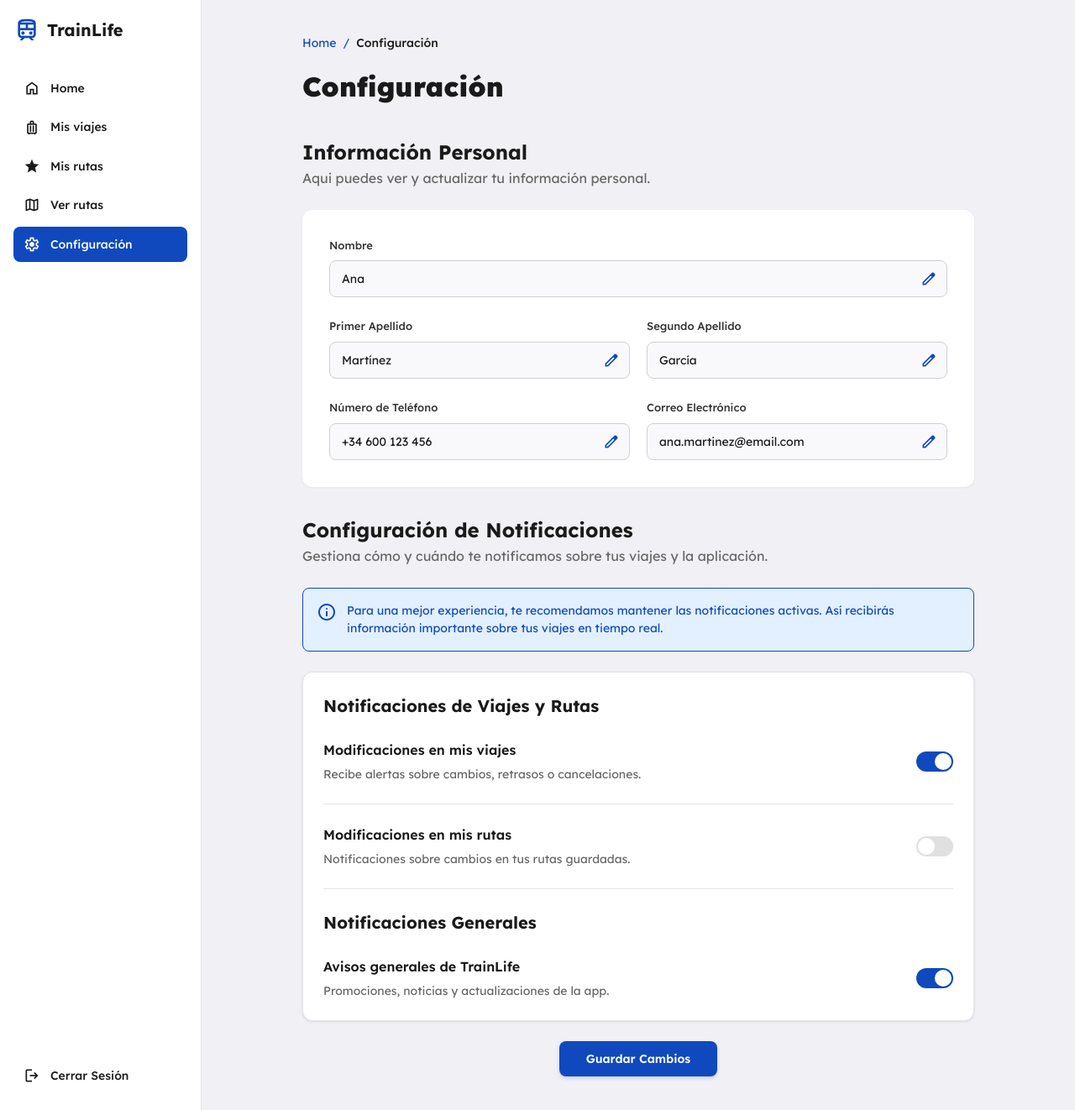
After one commit to diego-vazquez-morales/IPO, a Flask app: page /configuracion in a window 1280 px wide. The commit adds this page. Shown: the whole page at 84% size. Run offline with Flask 3, Linux system fonts and the light colour scheme.

Commit message:
he terminado la parte de configuracion del usuario

```diff
--- a/app.py
+++ b/app.py
@@ -57,9 +57,9 @@ def viajesDetalles():
 def misRutas():
     return render_template('MisRutas.html')
 
-@app.route('/configuracionNotificaciones')
-def configuracionNotificaciones():
-    return render_template('configuracionNotificaciones.html')
+@app.route('/configuracion')
+def configuracion():
+    return render_template('configuracion.html')
 
 # Punto de entrada
 if __name__ == '__main__':
--- a/static/styles/PreferenciasNotificaciones.css
+++ /dev/null
@@ -1,6 +0,0 @@
-/* PreferenciasNotificaciones.css - estilos para PreferenciasNotificaciones.html */
-body{font-family:Segoe UI, Roboto, Arial, sans-serif;background:#fafafa;margin:0;color:#222}
-.container{max-width:900px;margin:20px auto;padding:16px}
-.pref-list{display:grid;grid-template-columns:1fr 1fr;gap:12px}
-.pref-item{background:#fff;padding:12px;border-radius:6px;border:1px solid #eee}
-.toggle{float:right}
--- a/static/styles/configuracionNotificaciones.css
+++ b/static/styles/configuracion.css
@@ -52,7 +52,7 @@ body {
 }
 
 .logo-icon {
-    color: #1049bd;
+    color: #0f49bd;
     font-size: 32px;
 }
 
@@ -86,7 +86,7 @@ body {
 }
 
 .nav-item.active {
-    background-color: #1049bd;
+    background-color: #0f49bd;
     color: #ffffff;
 }
 
@@ -102,15 +102,162 @@ body {
 /* Contenido principal */
 .main-content {
     flex: 1;
-    padding: 32px;
-    overflow-y: auto;
-    background-color: #f5f5f5;
+    padding: 40px 60px;
+    background-color: #f0f0f5;
 }
 
 .content-wrapper {
     max-width: 800px;
     margin: 0 auto;
 }
+
+.page-title {
+    font-size: 32px;
+    font-weight: 700;
+    color: #1a1a1a;
+    margin-bottom: 8px;
+}
+
+.page-subtitle {
+    font-size: 14px;
+    color: #666;
+    margin-bottom: 24px;
+}
+
+/* Tarjeta de contenido */
+.card {
+    background-color: #ffffff;
+    border-radius: 12px;
+    padding: 32px;
+    box-shadow: 0 1px 3px rgba(0, 0, 0, 0.05);
+}
+
+/* Formulario */
+.form {
+    display: flex;
+    flex-direction: column;
+    gap: 24px;
+}
+
+.form-row {
+    display: grid;
+    grid-template-columns: 1fr 1fr;
+    gap: 20px;
+}
+
+.form-group {
+    display: flex;
+    flex-direction: column;
+    position: relative;
+}
+
+.form-group-full {
+    display: flex;
+    flex-direction: column;
+    position: relative;
+}
+
+.form-label {
+    font-size: 13px;
+    font-weight: 500;
+    color: #333;
+    margin-bottom: 8px;
+    display: flex;
+    align-items: center;
+    gap: 4px;
+}
+
+.label-icon {
+    position: absolute;
+    right: 12px;
+    bottom: 12px;
+    font-size: 20px;
+    pointer-events: none;
+    color: #0f49bd;
+
+}
+
+.label-icon.error {
+    color: #ff0000;
+    font-variation-settings: 'FILL' 1, 'wght' 400, 'GRAD' 0, 'opsz' 24;
+}
+
+.label-icon.warning {
+    color: #ff8c00;
+    font-variation-settings: 'FILL' 1, 'wght' 400, 'GRAD' 0, 'opsz' 24;
+}
+
+.form-input {
+    padding: 12px 14px;
+    border: 1px solid #d0d0d5;
+    border-radius: 8px;
+    font-size: 14px;
+    color: #1a1a1a;
+    background-color: #f9f9fb;
+    transition: border-color 0.2s, background-color 0.2s;
+    font-family: 'Lexend', sans-serif;
+}
+
+.form-input:focus {
+    outline: none;
+    border-color: #0f49bd;
+    background-color: #ffffff;
+}
+
+.form-input::placeholder {
+    color: #999;
+}
+
+/* Botones */
+.button-container {
+    display: flex;
+    justify-content: center;
+    margin-top: 16px;
+}
+
+.btn-primary {
+    padding: 12px 32px;
+    background-color: #0f49bd;
+    color: #ffffff;
+    border: none;
+    border-radius: 8px;
+    font-size: 14px;
+    font-weight: 600;
+    cursor: pointer;
+    transition: background-color 0.2s;
+    font-family: 'Lexend', sans-serif;
+}
+
+.btn-primary:hover {
+    background-color: #0f49bd;
+}
+
+.btn-primary:active {
+    background-color: #0f49bd;
+}
+
+/* Responsive */
+@media (max-width: 768px) {
+    .container {
+        flex-direction: column;
+    }
+
+    .sidebar {
+        width: 100%;
+        border-right: none;
+        border-bottom: 1px solid #e0e0e0;
+    }
+
+    .main-content {
+        padding: 24px 20px;
+    }
+
+    .form-row {
+        grid-template-columns: 1fr;
+    }
+}
+
+
 
 /* Breadcrumb */
 .breadcrumb {
@@ -122,13 +269,13 @@ body {
 }
 
 .breadcrumb-item {
-    color: #666666;
+    color: #0f49bd;
     text-decoration: none;
     transition: color 0.2s;
 }
 
 .breadcrumb-item:hover {
-    color: #1049bd;
+    transform: scale(1.1);
 }
 
 .breadcrumb-current {
@@ -137,7 +284,7 @@ body {
 }
 
 .breadcrumb-separator {
-    color: #999999;
+    color: #0f49bd;
 }
 
 .page-title {
@@ -153,26 +300,27 @@ body {
     margin-bottom: 24px;
 }
 
+
 /* Banner informativo */
 .info-banner {
     display: flex;
     align-items: flex-start;
     gap: 12px;
     background-color: #e3f0ff;
-    border: 1px solid #1049bd;
+    border: 1px solid #0f49bd;
     border-radius: 8px;
     padding: 16px;
     margin-bottom: 24px;
 }
 
 .info-icon {
-    color: #1049bd;
+    color: #0f49bd;
     font-size: 24px;
     flex-shrink: 0;
 }
 
 .info-text {
-    color: #0d3a94;
+    color: #0f49bd;
     font-size: 14px;
     line-height: 1.5;
 }
@@ -264,7 +412,7 @@ body {
 }
 
 .toggle-switch input:checked + .toggle-slider {
-    background-color: #1049bd;
+    background-color: #0f49bd;
 }
 
 .toggle-switch input:checked + .toggle-slider:before {
@@ -294,15 +442,16 @@ body {
 }
 
 .btn-primary {
-    background-color: #1049bd;
+    background-color: #0f49bd;
     color: #ffffff;
     box-shadow: 0 2px 4px rgba(16, 73, 189, 0.2);
 }
 
 .btn-primary:hover {
-    background-color: #0d3a94;
+    background-color: #0f49bd;
     box-shadow: 0 4px 8px rgba(16, 73, 189, 0.3);
 }
+
 
 /* Responsive */
 @media (max-width: 768px) {
@@ -338,3 +487,9 @@ body {
         width: 100%;
     }
 }
+
+
+.page-second-title {
+    margin-top: 4%;
+
+}
--- /dev/null
+++ b/templates/configuracion.html
@@ -0,0 +1,179 @@
+<!DOCTYPE html>
+
+<html lang="es">
+
+<head>
+    <meta charset="utf-8" />
+    <meta content="width=device-width, initial-scale=1.0" name="viewport" />
+    <title>TrainLife - Mi Perfil</title>
+    <link href="https://fonts.googleapis.com" rel="preconnect" />
+    <link crossorigin="" href="https://fonts.gstatic.com" rel="preconnect" />
+    <link href="https://fonts.googleapis.com/css2?family=Lexend:wght@100..900&amp;display=swap" rel="stylesheet" />
+    <link href="https://fonts.googleapis.com/css2?family=Material+Symbols+Outlined" rel="stylesheet" />
+    <link href="../static/styles/Configuracion.css" rel="stylesheet" />
+</head>
+
+<body>
+    <div class="container">
+        <aside class="sidebar" role="navigation" aria-label="Navegación principal">
+            <div class="sidebar-content">
+                <div class="logo-section">
+                    <span class="material-symbols-outlined logo-icon">train</span>
+                    <h1 class="logo-text">TrainLife</h1>
+                </div>
+                <nav class="nav-menu" aria-label="Menú de navegación">
+                    <a class="nav-item" href="#" aria-label="Ir a inicio">
+                        <span class="material-symbols-outlined">home</span>
+                        <span>Home</span>
+                    </a>
+                    <a class="nav-item" href="#" aria-label="Ir a mis viajes">
+                        <span class="material-symbols-outlined">luggage</span>
+                        <span>Mis viajes</span>
+                    </a>
+                    <a class="nav-item" href="#" aria-label="Ir a mis rutas">
+                        <span class="material-symbols-outlined icon-filled">star</span>
+                        <span>Mis rutas</span>
+                    </a>
+                    <a class="nav-item" href="#" aria-label="Ver rutas disponibles">
+                        <span class="material-symbols-outlined">map</span>
+                        <span>Ver rutas</span>
+                    </a>
+                    <a class="nav-item active" href="#" aria-current="page" aria-label="Configuración (página actual)">
+                        <span class="material-symbols-outlined">settings</span>
+                        <span>Configuración</span>
+                    </a>
+
+
+                </nav>
+            </div>
+            <div class="sidebar-footer">
+                <a class="nav-item" href="#" aria-label="Cerrar sesión">
+                    <span class="material-symbols-outlined">logout</span>
+                    <span>Cerrar Sesión</span>
+                </a>
+            </div>
+        </aside>
+        <!-- Main Content Area -->
+        <main class="main-content" role="main" aria-label="Contenido principal">
+            <div class="content-wrapper">
+                <!-- PageHeading -->
+                <nav class="breadcrumb" aria-label="Breadcrumb">
+                    <a href="#" class="breadcrumb-item" aria-label="Volver a inicio">Home</a>
+                    <span class="breadcrumb-separator">/</span>
+                    <span class="breadcrumb-item breadcrumb-current">Configuración</span>
+
+                </nav>
+
+                <h1 class="page-title position-center">Configuración</h1>
+
+                <h2 class="page-second-title">Información Personal</h2>
+                <p class="page-subtitle">Aqui puedes ver y actualizar tu información personal.</p>
+                <!-- Form Container -->
+                <div class="card">
+                    <form class="form" aria-label="Formulario de información personal">
+                        <!-- TextField: Name -->
+                        <div class="form-group-full">
+                            <label class="form-label" for="nombre">Nombre</label>
+                            <input id="nombre" class="form-input" type="text" value="Ana" aria-required="true" aria-describedby="nombre-icon" />
+                            <span class="material-symbols-outlined label-icon" id="nombre-icon" aria-hidden="true">edit</span>
+                        </div>
+                        <div class="form-row">
+                            <!-- TextField: First Surname -->
+                            <div class="form-group">
+                                <label class="form-label" for="primer-apellido">Primer Apellido </label>
+                                <input id="primer-apellido" class="form-input" type="text" value="Martínez" aria-required="true" aria-describedby="primer-apellido-icon" />
+                                <span class="material-symbols-outlined label-icon" id="primer-apellido-icon" aria-hidden="true">edit</span>
+                            </div>
+                            <!-- TextField: Second Surname -->
+                            <div class="form-group">
+                                <label class="form-label" for="segundo-apellido">Segundo Apellido </label>
+                                <input id="segundo-apellido" class="form-input" type="text" value="García" aria-describedby="segundo-apellido-icon" />
+                                <span class="material-symbols-outlined label-icon" id="segundo-apellido-icon" aria-hidden="true">edit</span>
+                            </div>
+                        </div>
+                        <div class="form-row">
+                            <!-- TextField: Phone Number -->
+                            <div class="form-group">
+                                <label class="form-label" for="telefono">Número de Teléfono </label>
+                                <input id="telefono" class="form-input" type="tel" value="+34 600 123 456" aria-required="true" aria-describedby="telefono-icon" />
+                                <span class="material-symbols-outlined label-icon" id="telefono-icon" aria-hidden="true">edit</span>
+                            </div>
+                            <!-- TextField: Email -->
+                            <div class="form-group">
+                                <label class="form-label" for="email">Correo Electrónico </label>
+                                <input id="email" class="form-input" type="email" value="ana.martinez@email.com" aria-required="true" aria-describedby="email-icon" />
+                                <span class="material-symbols-outlined label-icon" id="email-icon" aria-hidden="true">edit</span>
+                            </div>
+                        </div>
+                    </form>
+                </div>
+
+                <h2 class="page-second-title">Configuración de Notificaciones</h2>
+                <p class="page-subtitle">Gestiona cómo y cuándo te notificamos sobre tus viajes y la aplicación.</p>
+
+                <div class="info-banner" role="note" aria-label="Información sobre notificaciones">
+                    <span class="material-symbols-outlined info-icon" aria-hidden="true">info</span>
+                    <p class="info-text">Para una mejor experiencia, te recomendamos mantener las notificaciones
+                        activas. Así recibirás información importante sobre tus viajes en tiempo real.</p>
+                </div>
+
+                <div class="settings-section" role="group" aria-labelledby="notif-viajes-rutas">
+                    <h2 class="section-title" id="notif-viajes-rutas">Notificaciones de Viajes y Rutas</h2>
+
+                    <div class="setting-item">
+                        <div class="setting-info" id="travel-label">
+                            <p class="setting-label">Modificaciones en mis viajes</p>
+                            <p class="setting-description">Recibe alertas sobre cambios, retrasos o cancelaciones.</p>
+                        </div>
+
+                        <div class="toggle-switch">
+                            <input type="checkbox" checked id="travel-toggle" aria-labelledby="travel-label" role="switch" aria-checked="true">
+                            <span class="toggle-slider" aria-hidden="true"></span>
+                        </div>
+                    </div>
+
+
+                    <div class="setting-divider"></div>
+                    <div class="setting-item">
+                        <div class="setting-info" id="route-label">
+                            <p class="setting-label">Modificaciones en mis rutas</p>
+                            <p class="setting-description">Notificaciones sobre cambios en tus rutas guardadas.</p>
+                        </div>
+
+                        <div class="toggle-switch">
+                            <input type="checkbox" id="route-toggle" aria-labelledby="route-label" role="switch" aria-checked="false">
+                            <span class="toggle-slider" aria-hidden="true"></span>
+                        </div>
+                    </div>
+
+
+                    <div class="setting-divider"></div>
+                     <h2 class="section-title">Notificaciones Generales</h2>
+
+                    <div class="setting-item">
+                        <div class="setting-info" id="general-label">
+                            <p class="setting-label">Avisos generales de TrainLife</p>
+                            <p class="setting-description">Promociones, noticias y actualizaciones de la app.</p>
+                        </div>
+                        <div class="toggle-switch">
+                            <input type="checkbox" checked id="general-toggle" aria-labelledby="general-label" role="switch" aria-checked="true">
+                            <span class="toggle-slider" aria-hidden="true"></span>
+                        </div>
+                    </div>
+
+
+                </div>
+
+
+                <!-- Primary Button -->
+                <div class="button-container">
+                    <button class="btn-primary" type="submit" aria-label="Guardar todos los cambios realizados en la configuración">
+                        Guardar Cambios
+                    </button>
+                </div>
+            </div>
+        </main>
+    </div>
+</body>
+
+</html>
```
Also changed, not shown: static/js/PreferenciasNotificaciones.js (deleted, +0 -14 lines), templates/PreferenciasNotificaciones.html (deleted, +0 -115 lines), templates/configuracionNotificaciones.html (deleted, +0 -121 lines).
